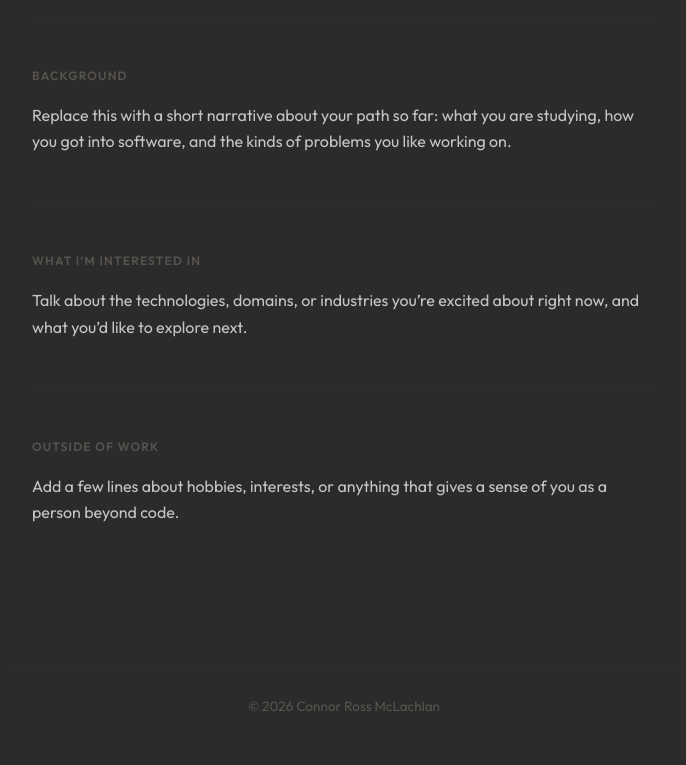
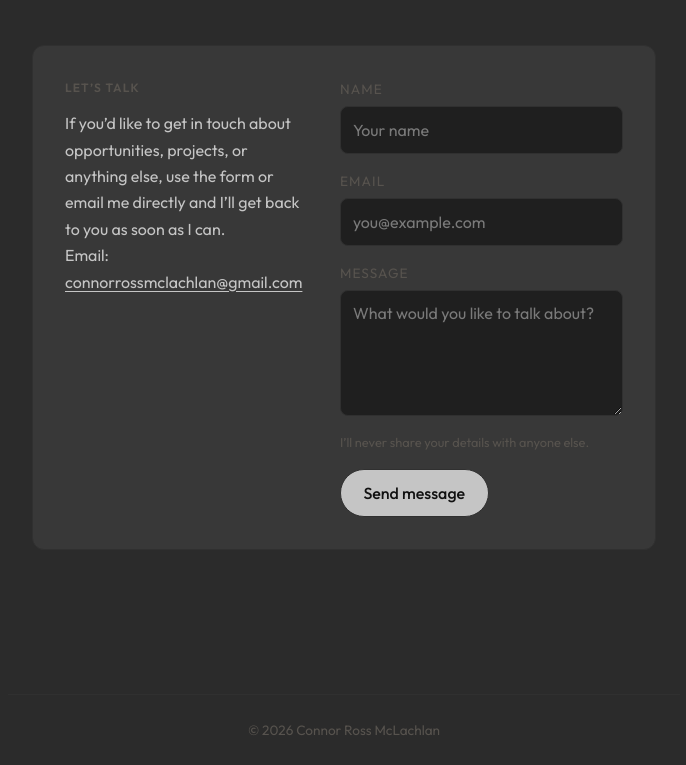
Before and after one commit to cxnnormac/angostura-web, a website: page contact.html in a window 1280 px wide. Shown: the part 346-1111 px from the top of the page, without its empty margins (296-982 px from the left). Before the commit the page ends 1087 px from the top, so only its background shows below. Drawn offline with Linux system fonts and the light colour scheme.

Commit message:
functionality for contact page added for contact options.

```diff
--- a/contact.html
+++ b/contact.html
@@ -16,44 +16,54 @@
       <a href="about.html">About</a>
       <a href="index.html#panes">Projects</a>
       <a href="index.html#skills">Skills</a>
-      <a href="contact.html#contact">Contact</a>
+      <a href="contact.html">Contact</a>
     </nav>
   </header>
 
   <main>
     <section class="hero">
       <div class="hero-inner">
-        <div class="hero-image">
-          <img src="images/ProfilePic.jpg" alt="Connor Ross McLachlan">
-        </div>
         <div class="hero-text">
-          <h1>About Connor</h1>
-          <p class="tagline">A bit more about who I am and what I do.</p>
+          <h1>Contact</h1>
+          <p class="tagline">A simple way to reach me.</p>
         </div>
       </div>
     </section>
 
-    <section class="section">
-      <h2>Background</h2>
-      <p class="section-content">
-        Replace this with a short narrative about your path so far: what you are studying, how you got into software,
-        and the kinds of problems you like working on.
-      </p>
-    </section>
+    <section class="section contact-section">
+      <div class="contact-card">
+        <div class="contact-copy">
+          <h2>Let’s talk</h2>
+          <p class="section-content">
+            If you’d like to get in touch about opportunities, projects, or anything else, use the form or email me
+            directly and I’ll get back to you as soon as I can.
+          </p>
+          <p class="section-content">
+            Email: <a href="mailto:connorrossmclachlan@gmail.com">connorrossmclachlan@gmail.com</a>
+          </p>
+        </div>
 
-    <section class="section">
-      <h2>What I’m interested in</h2>
-      <p class="section-content">
-        Talk about the technologies, domains, or industries you’re excited about right now, and what you’d like to
-        explore next.
-      </p>
-    </section>
+        <form class="contact-form" action="https://formspree.io/f/YOUR_FORM_ID" method="POST">
+          <div class="field">
+            <label for="name">Name</label>
+            <input id="name" name="name" type="text" placeholder="Your name" required>
+          </div>
 
-    <section class="section">
-      <h2>Outside of work</h2>
-      <p class="section-content">
-        Add a few lines about hobbies, interests, or anything that gives a sense of you as a person beyond code.
-      </p>
+          <div class="field">
+            <label for="email">Email</label>
+            <input id="email" name="_replyto" type="email" placeholder="you@example.com" required>
+          </div>
+
+          <div class="field">
+            <label for="message">Message</label>
+            <textarea id="message" name="message" rows="4" placeholder="What would you like to talk about?" required></textarea>
+          </div>
+
+          <p class="form-note">I’ll never share your details with anyone else.</p>
+
+          <button type="submit" class="button-primary">Send message</button>
+        </form>
+      </div>
     </section>
   </main>
 
--- a/styles.css
+++ b/styles.css
@@ -175,6 +175,103 @@ main {
   border-radius: 50%;
 }
 
+/* Contact card */
+.contact-section {
+  border-bottom: none;
+}
+
+.contact-card {
+  display: flex;
+  flex-wrap: wrap;
+  gap: 2rem;
+  padding: 2rem;
+  background: var(--card-bg);
+  border-radius: 12px;
+  border: 1px solid var(--border);
+}
+
+.contact-copy {
+  flex: 1 1 220px;
+  min-width: 0;
+}
+
+.contact-copy h2 {
+  margin: 0 0 0.75rem;
+}
+
+.contact-form {
+  flex: 1 1 260px;
+  min-width: 0;
+  display: flex;
+  flex-direction: column;
+  gap: 1rem;
+}
+
+.field {
+  display: flex;
+  flex-direction: column;
+  gap: 0.35rem;
+}
+
+.field label {
+  font-size: 0.85rem;
+  text-transform: uppercase;
+  letter-spacing: 0.08em;
+  color: var(--text-muted);
+}
+
+.field input,
+.field textarea {
+  padding: 0.6rem 0.75rem;
+  border-radius: 8px;
+  border: 1px solid var(--border);
+  background: #1f1f1f;
+  color: var(--text);
+  font: inherit;
+  resize: vertical;
+}
+
+.field input::placeholder,
+.field textarea::placeholder {
+  color: #7a7a7a;
+}
+
+.field input:focus,
+.field textarea:focus {
+  outline: none;
+  border-color: var(--text-muted);
+}
+
+.form-note {
+  margin: 0;
+  font-size: 0.8rem;
+  color: var(--text-muted);
+}
+
+.button-primary {
+  align-self: flex-start;
+  padding: 0.6rem 1.4rem;
+  border-radius: 999px;
+  border: 1px solid var(--border);
+  background: var(--text);
+  color: #111;
+  font: inherit;
+  font-weight: 500;
+  cursor: pointer;
+  transition: background 0.2s ease, transform 0.1s ease, box-shadow 0.1s ease;
+}
+
+.button-primary:hover {
+  background: #ffffff;
+  transform: translateY(-1px);
+  box-shadow: 0 4px 10px rgba(0, 0, 0, 0.25);
+}
+
+.button-primary:active {
+  transform: translateY(0);
+  box-shadow: none;
+}
+
 /* Panes / card grid */
 .section-subtitle {
   margin: 0 0 1.5rem;
```
